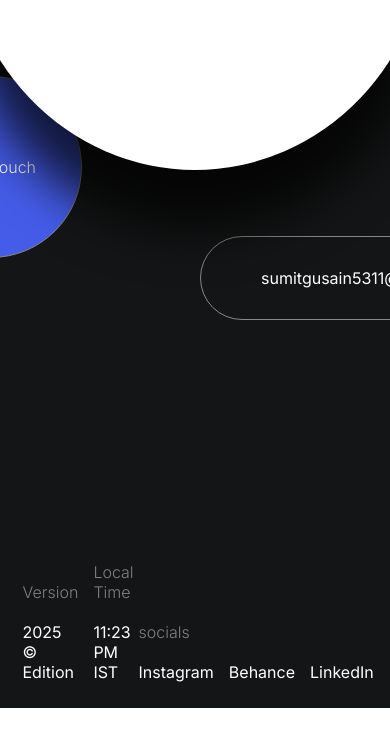
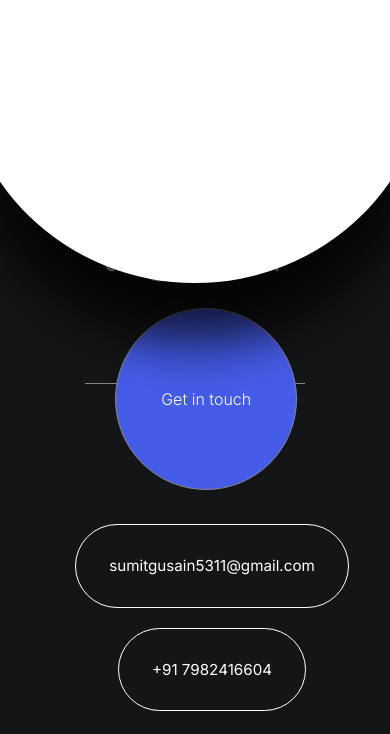
Before and after one commit to 05cyrus/My-Portfolio, a Next.js app: page / in a window 390 px wide. Shown: the part 2990-3724 px from the top of the page. Before the commit the page ends 3698 px from the top, so only its background shows below. Built offline with nearby package versions, Linux system fonts and the light colour scheme; a web font is replaced by a local one.

Commit message:
optimized footer for smaller screens

```diff
--- a/src/components/Contact/index.jsx
+++ b/src/components/Contact/index.jsx
@@ -87,13 +87,13 @@ export default function index() {
                             </Magnetic>
                         </span>
                     </div>
-                    <div>
+                    <div className={styles.socials}>
                         <span>
-                            <h3>socials</h3>
+                            <h3>SOCIALS</h3>
                             <Magnetic>
                                 <p>
                                 <a
-                                    href="https://www.instagram.com/sum.it__?igsh=MXViM3Q5cXdxOGFmMg%3D%3D&utm_source=qr"
+                                    href="https://www.instagram.com/sum.it____?igsh=MXViM3Q5cXdxOGFmMg%3D%3D&utm_source=qr"
                                     target="_blank"
                                     rel="noopener noreferrer"
                                     style={{ color: 'inherit', textDecoration: 'none' }}
--- a/src/components/Contact/style.module.scss
+++ b/src/components/Contact/style.module.scss
@@ -145,3 +145,137 @@
         }
     }
 }
+@media (max-width: 768px) {
+
+  .contact {
+    padding: 2rem 1rem;
+    display: flex;
+    flex-direction: column;
+    align-items: center;
+    gap: 2rem;
+  }
+
+  .body {
+    width: 100%;
+    display: flex;
+    flex-direction: column;
+    align-items: center;
+    gap: 2.5rem;
+  }
+
+  .title {
+    display: flex;
+    flex-direction: column;
+    align-items: center;
+    gap: 1rem;
+
+    span {
+      display: flex;
+      align-items: center;
+      gap: 0.5rem;
+    }
+
+    h2 {
+      font-size: 3rem !important;
+      text-align: center;
+      margin: 0;
+    }
+  }
+
+  .imageContainer {
+    width: 88px !important;
+    height: 88px !important;
+    border-radius: 50% !important;
+    overflow: hidden;
+    position: relative;
+
+  }
+
+  .buttonContainer {
+    display: flex;
+    justify-content: center;
+    width: 100%;
+
+    .button {
+      border-radius: 9999px;
+      padding: 1rem 2rem;
+      font-size: 1rem;
+      width: 100%;
+      max-width: 280px;
+      text-align: center;
+    }
+  }
+
+  .nav {
+    display: flex;
+    flex-direction: column;
+    align-items: center;
+    width: 100%;
+    gap: 1rem;
+
+    .button {
+      border: 1px solid white;
+      color: white;
+      background: transparent;
+      width: 100%;
+      max-width: 320px;
+      padding: 1rem;
+      border-radius: 9999px;
+      font-size: 0.95rem;
+      text-align: center;
+    }
+  }
+
+  .info {
+    display: flex;
+    flex-direction: column;
+    gap: 1rem;
+    width: 100%;
+    margin-top: 0px !important;
+    > div:first-child {
+      display: flex;
+      justify-content: space-between;
+      width: 100%;
+      padding: 0 0.5rem;
+
+      span {
+        display: flex;
+        flex-direction: column;
+        align-items: flex-start;
+
+        h3 {
+          font-size: 0.75rem;
+          color: #888;
+          text-transform: uppercase;
+          margin-bottom: 0.3rem;
+        }
+
+        p {
+          font-size: 0.9rem;
+        }
+      }
+    }
+
+    .socials span {
+      display: flex;
+      justify-content: center;
+      align-items: center;
+      flex-wrap: wrap;
+      gap: 2rem ;
+      padding: 0 0.5rem;
+      span {
+        display: none; // hide duplicate socials label
+      }
+
+      a {
+        font-size: 0.9rem;
+        color: white;
+        text-decoration: none;
+      }
+
+      a:hover {
+        text-decoration: underline;
+      }
+    }
+  }
+}
--- a/src/components/SlidingImages/style.module.scss
+++ b/src/components/SlidingImages/style.module.scss
@@ -3,7 +3,7 @@
     flex-direction: column;
     gap: 3vw;
     position: relative;
-    margin-top: 200px;
+    margin-top: 100px;
     background-color: white;
     z-index: 1;
     .slider{
@@ -30,7 +30,7 @@
     }
     .circleContainer{
         position: relative;
-        margin-top: 100px;
+        margin-top: 350px;
         .circle{
             height: 1550%;
             width: 120%;
```
Also changed, not shown: src/components/SlidingImages/index.jsx (+5 -5 lines).
